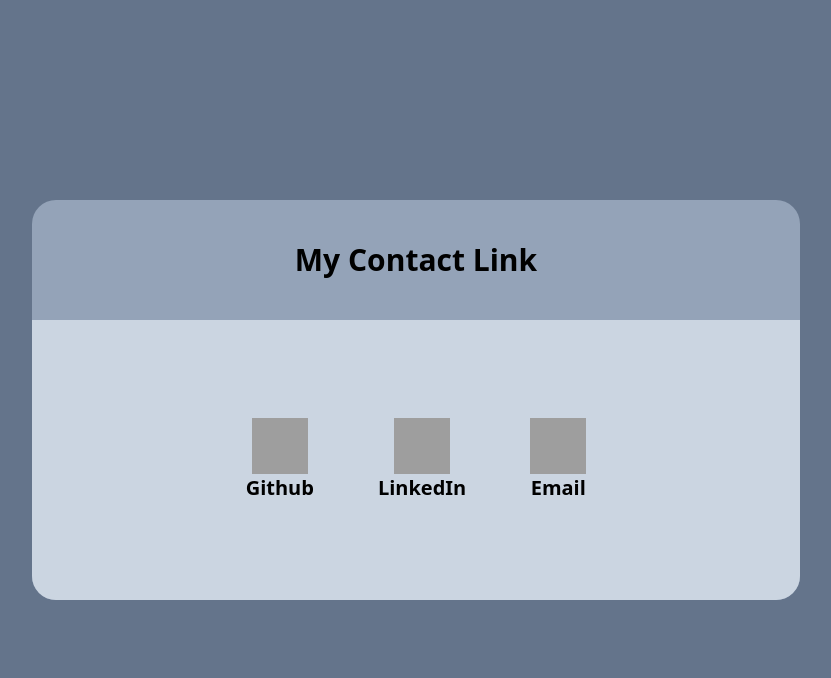
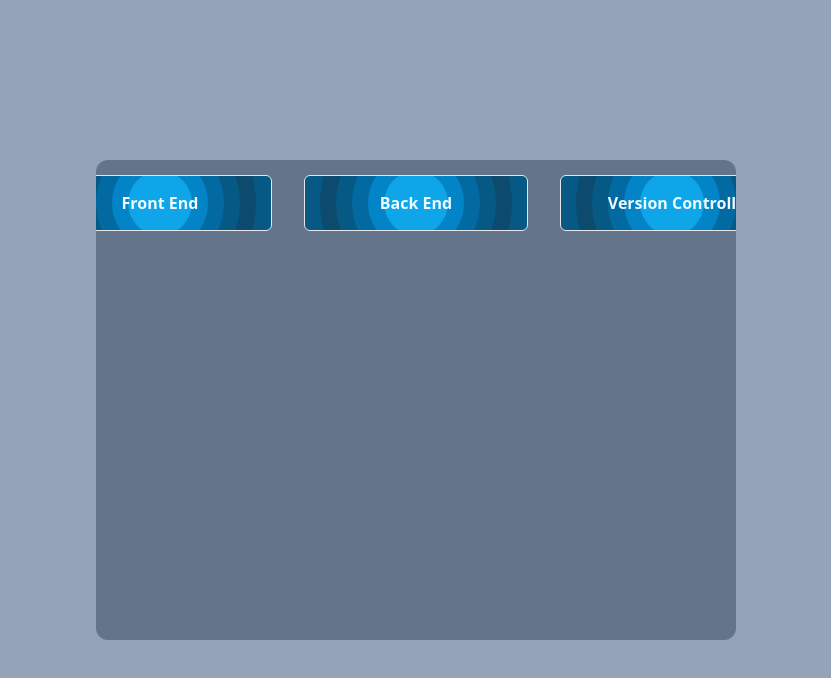
Before and after one commit to hasankhan10/my-portfolio, a React (Vite) app: page /skill in a window 1280 px wide. Shown: the top 678 px of the page, without its empty margins (224-1055 px from the left). Built offline with nearby package versions, Linux system fonts and the light colour scheme; grey boxes are pictures that could not be loaded.

Commit message:
making skill page and three button for catagory.

```diff
--- a/src/App.jsx
+++ b/src/App.jsx
@@ -4,10 +4,12 @@ import "./App.css"
 import Home from "./Components/Home"
 import About from "./Components/About"
 import Contact from "./Components/Contact"
+import Project from "./Components/Project"
+import Skill from "./Components/Skill"
 function App() {
   return (
     <div className="main h-screen w-screen relative">
-        <Contact />
+        <Skill />
     </div>
   )
 }
--- /dev/null
+++ b/src/Components/Btn.jsx
@@ -0,0 +1,17 @@
+import React from 'react'
+
+function Btn({text}) {
+  return (
+    <button class="relative border hover:border-sky-600 duration-500 group cursor-pointer text-sky-50  overflow-hidden h-14 w-56 rounded-md bg-sky-800 p-2 flex justify-center items-center font-extrabold">
+        <div class="absolute z-10 w-48 h-48 rounded-full group-hover:scale-150 transition-all  duration-500 ease-in-out bg-sky-900 delay-150 group-hover:delay-75"></div>
+        <div class="absolute z-10 w-40 h-40 rounded-full group-hover:scale-150 transition-all  duration-500 ease-in-out bg-sky-800 delay-150 group-hover:delay-100"></div>
+        <div class="absolute z-10 w-32 h-32 rounded-full group-hover:scale-150 transition-all  duration-500 ease-in-out bg-sky-700 delay-150 group-hover:delay-150"></div>
+        <div class="absolute z-10 w-24 h-24 rounded-full group-hover:scale-150 transition-all  duration-500 ease-in-out bg-sky-600 delay-150 group-hover:delay-200"></div>
+        <div class="absolute z-10 w-16 h-16 rounded-full group-hover:scale-150 transition-all  duration-500 ease-in-out bg-sky-500 delay-150 group-hover:delay-300"></div>
+        <p class="z-10">{text}</p>
+    </button>
+
+  )
+}
+
+export default Btn
--- a/src/Components/Navbar.jsx
+++ b/src/Components/Navbar.jsx
@@ -6,7 +6,7 @@ function Navbar() {
             <h1>Home</h1>
             <h1>About</h1>
             <h1>Skill</h1>
-            <h1>Project</h1>
+            <h1>Projects</h1>
             <h1>Contact</h1>
         </div>
     </div>
--- a/src/Components/Project.jsx
+++ b/src/Components/Project.jsx
@@ -0,0 +1,15 @@
+import React from 'react'
+
+function Project() {
+  return (
+    <div className='project w-full h-full bg-slate-500 flex flex-col justify-center place-items-center gap-10'>
+        <h1 className=' text-[70px] font-bold text-white'>MY ALL PROJECT</h1>
+        <section className=' w-fit h-fit p-8 bg-cyan-900 rounded-2xl flex gap-6'>
+            <div className=' w-80 h-80 bg-white rounded-xl flex justify-center place-items-center text-3xl font-semibold'>Coming soon</div>
+            <div className=' w-80 h-80 bg-white rounded-xl flex justify-center place-items-center text-3xl font-semibold'>Conming soon</div>
+        </section>
+    </div>
+  )
+}
+
+export default Project
--- a/src/Components/Skill.jsx
+++ b/src/Components/Skill.jsx
@@ -0,0 +1,22 @@
+import React from 'react'
+import Btn from './Btn'
+
+function Skill() {
+  return (
+    <div className='skill w-full h-full bg-slate-400 flex justify-center place-items-center'>
+        <section className=' w-[50%] h-[60%] bg-slate-500 rounded-xl overflow-hidden flex flex-col justify-center place-items-center'>
+            <div className='catagory w-full h-[18%] flex space-x-8 place-items-center justify-center'>
+                <button><Btn text = "Front End"/></button>
+                <button><Btn text = "Back End"/></button>
+                <button><Btn text = "Version Controll"/></button>
+            </div>
+
+            <div className='show-skill w-[50%] h-[82%]'>
+
+            </div>
+        </section>
+    </div>
+  )
+}
+
+export default Skill
```
